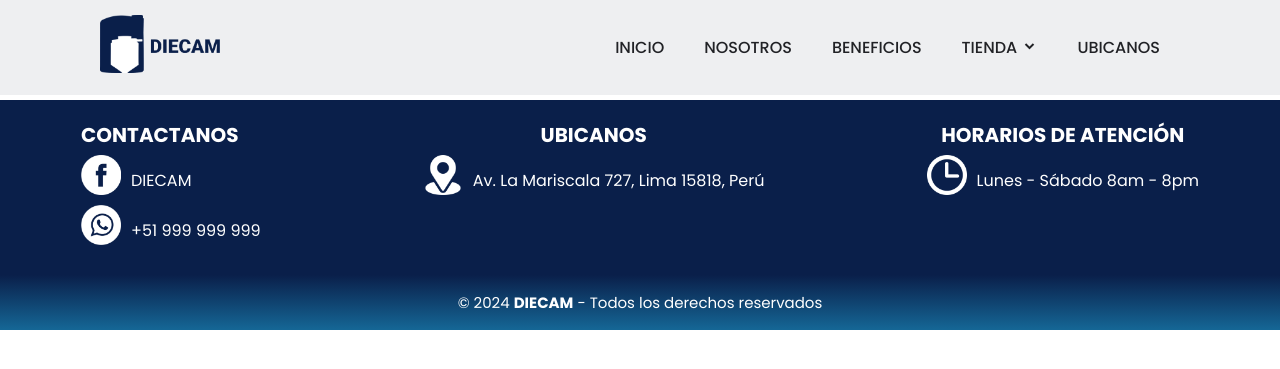
After one commit to Ander678/PAGINA_ROTOPLAST, a PHP site: page /tienda.html in a window 1280 px wide. The commit adds this page. Shown: the top 369 px of the page. Run offline with PHP 8.4, Linux system fonts and the light colour scheme.

Commit message:
nav desplegable

```diff
--- /dev/null
+++ b/rotoplast/tienda.html
@@ -0,0 +1,60 @@
+<!DOCTYPE html>
+<html lang="es">
+<head>
+    <meta charset="UTF-8">
+    <meta name="viewport" content="width=device-width, initial-scale=1.0">
+    <title>DIECAM</title>
+    <link rel="stylesheet" href="css/style.css">
+    <link rel="icon" href="img/SAL.png">
+    <link rel="stylesheet" href="https://cdn.jsdelivr.net/npm/boxicons@latest/css/boxicons.min.css">
+    <style>
+        @import url('https://fonts.googleapis.com/css2?family=Poppins:wght@100;200;300;400;500;600;700;800;900&display=swap');
+    </style>
+</head>
+<body>
+    <header>
+        <a href="" class="logo"><img src="img/SAL.png" alt=""></a>
+        <div class="bx bx-menu" id="menu-icon"></div>
+        <ul class="navbar">
+            <li><a href="index.html">INICIO</a></li>
+            <li><a href="index.html">NOSOTROS</a></li>
+            <li><a href="#beneficios">BENEFICIOS</a></li>
+            <li><a href="tienda.html">TIENDA <span><i class='bx bxs-chevron-down'></i></span></a>
+                <ul class="menu-vertical">
+                    <li><a href="tienda.html"><span><i class='bx bx-chevron-right' ></i></span>Agroindustria</a></li>
+                    <li><a href="tienda.html"><span><i class='bx bx-chevron-right' ></i></span>Línea de Hogar</a></li>
+                </ul>
+            </li>
+            <li><a href="#encuentranos">UBICANOS</a></li>
+        </ul>
+    </header>
+    <main>
+        <section>
+
+        </section>
+    </main>
+    <footer id="footer">
+        <div class="socials">
+            <h4>CONTACTANOS</h4>
+            <a href="https://www.facebook.com/profile.php?id=100078193081516"><img src="img/ico_fb.png" alt="">DIECAM</a>
+            <a href=""><img src="img/ico_wssp.png" alt="">+51 999 999 999</a>
+        </div>
+        <div class="ubicacion">
+            <h4>UBICANOS</h4>
+            <a href="https://maps.app.goo.gl/ZWHRixfnjfQ9p83x9" target="_blank"><img src="img/ubi.png" alt="">Av. La Mariscala 727, Lima 15818, Perú</a>
+            <br>
+            <br>
+        </div>
+        <div class="horario">
+            <h4>HORARIOS DE ATENCIÓN</h4>
+            <a href=""><img src="img/reloj.png" alt="">Lunes - Sábado 8am - 8pm</a>
+            <br><br>
+        </div>
+    </footer>
+    <div class="group-2">
+        <small>&copy; 2024 <b>DIECAM</b> - Todos los derechos reservados</small>
+    </div>
+    <script src="js/animacion.js"></script>
+    <script src="js/main.js"></script>
+</body>
+</html>
```
Also changed, not shown: rotoplast/css/style.css (+22 -9 lines), rotoplast/index.html (+9 -5 lines).
